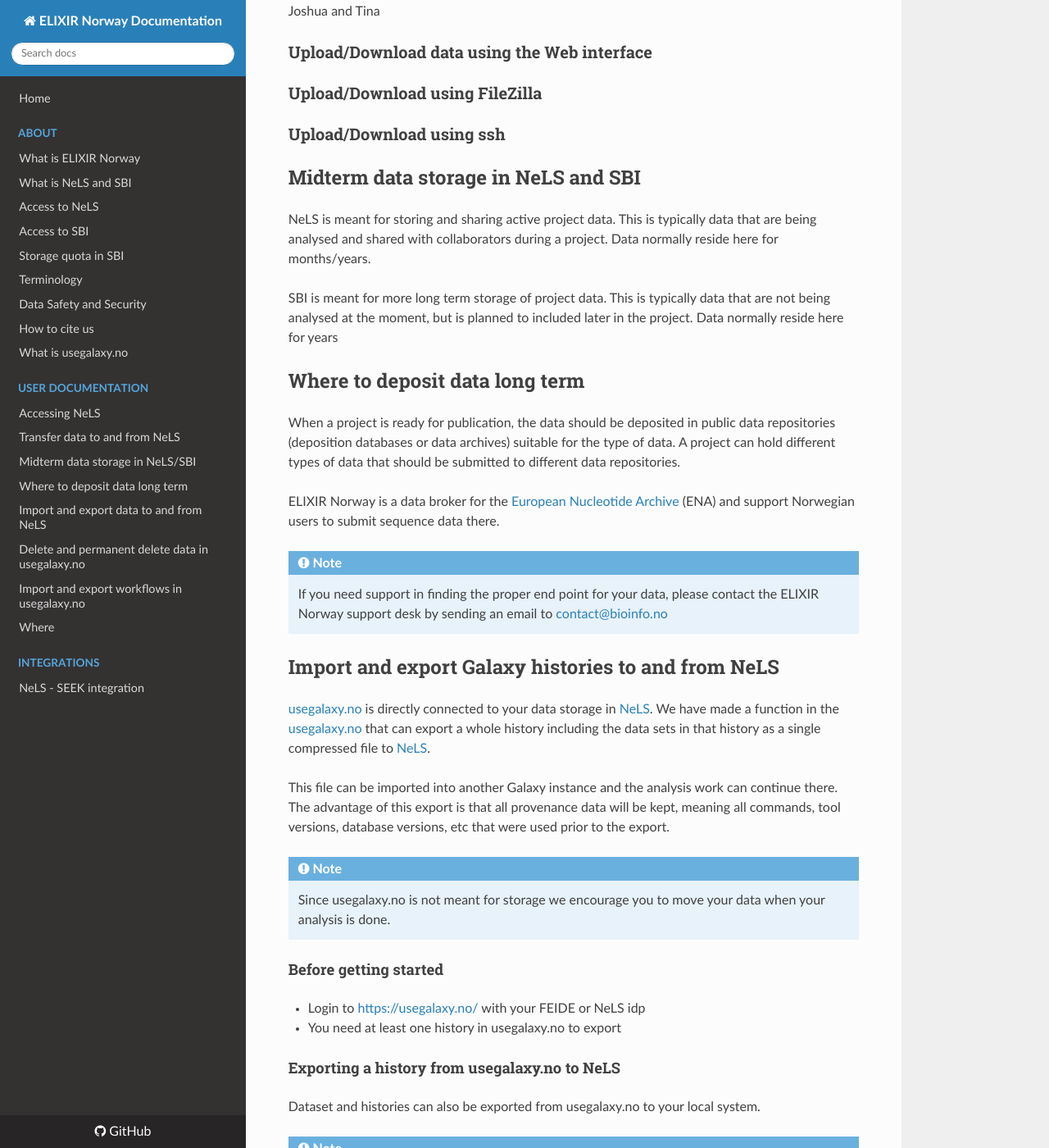
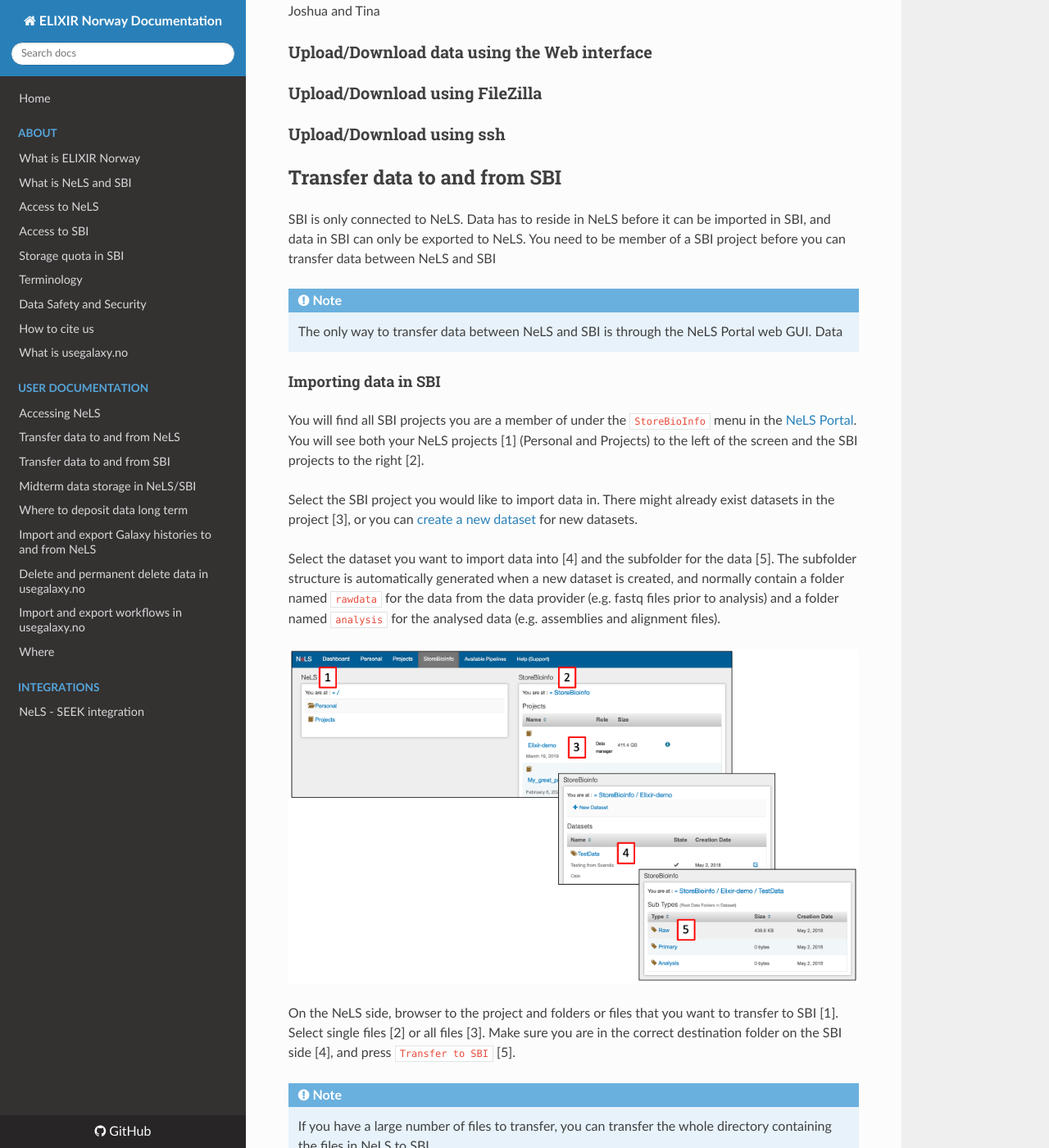
Before and after one commit to elixir-no-nels/nels-docs, an MkDocs documentation site: the page built from docs/user-doc.md, in a window 1280 px wide and 1400 px high, scrolled down 2445 px. Shown: the whole window at 82% size. Built offline with MkDocs 1.6.1, drawn with Linux system fonts in a browser that asks for light colours; nearby versions of some CDN libraries; some of the changed text lies outside the part shown.

Commit message:
Added Transfer data to and from SBI
Fixed broken links and added a section "Transfer data to and from SBI"

```diff
--- a/docs/user-doc.md
+++ b/docs/user-doc.md
@@ -32,7 +32,7 @@
 #### SFTP Software
 Programs such as [FileZilla](https://filezilla-project.org/) and [WinSCP](https://winscp.net/eng/download.php) can also be used to access data in NeLS.
 
-Due to needing the SSH key quick connect methods in these tools can not be used. Instead connections have to be properly set up inside the tools’ configurations options such as Filezilla’s Site Manager. Go [here](./user-doc.html#transfer-data-to-and-from-nels) for a detailed description on how to set up the Filezilla connection to NeLS.
+Due to needing the SSH key quick connect methods in these tools can not be used. Instead connections have to be properly set up inside the tools’ configurations options such as Filezilla’s Site Manager. Go [here](user-doc.html#transfer-data-to-and-from-nels) for a detailed description on how to set up the Filezilla connection to NeLS.
 
 !!! info
 
@@ -73,6 +73,58 @@
 ### Upload/Download using FileZilla
 
 ### Upload/Download using ssh
+
+## Transfer data to and from SBI
+SBI is only connected to NeLS. Data has to reside in NeLS before it can be imported in SBI, and data in SBI can only be exported to NeLS. You need to be member of a SBI project before you can transfer data between NeLS and SBI
+
+!!! note
+
+	The only way to transfer data between NeLS and SBI is through the NeLS Portal web GUI. Data
+
+#### Importing data in SBI
+You will find all SBI projects you are a member of under the `StoreBioInfo` menu in the [NeLS Portal](https://nels.bioinfo.no/). You will see both your NeLS projects [1] (Personal and Projects) to the left of the screen and the SBI projects to the right [2].
+
+Select the SBI project you would like to import data in. There might already exist datasets in the project [3], or you can [create a new dataset](user-doc.html#create-new-dataset-in-sbi) for new datasets.
+
+Select the dataset you want to import data into [4] and the subfolder for the data [5]. The subfolder structure is automatically generated when a new dataset is created, and normally contain a folder named `rawdata` for the data from the data provider (e.g. fastq files prior to analysis) and a folder named `analysis` for the analysed data (e.g. assemblies and alignment files).
+
+<p align="middle">
+<img src="images/SBI_NeLS_transfer.png" alt="drawing" width="800"/>
+</p align="middle">
+
+On the NeLS side, browser to the project and folders or files that you want to transfer to SBI [1]. Select single files [2] or all files [3]. Make sure you are in the correct destination folder on the SBI side [4], and press `Transfer to SBI` [5].
+
+!!! note
+
+	If you have a large number of files to transfer, you can transfer the whole directory containing the files in NeLS to SBI
+
+<p align="middle">
+<img src="images/SBI_NeLS_transfer2.png" alt="drawing" width="500"/>
+</p align="middle">
+
+#### Create new dataset in SBI
+Within an existing project [1] you can create a new dataset by pressing `+ New Dataset` [2]. In the window that appear, select the `Dataset type` form the drop-down menu [3]. You also need to give the dataset a `Name` [5] and a short `Description` [5]. Finally, press `Create` to make the new dataset folder in SBI.
+
+<p align="middle">
+<img src="images/SBI_NeLS_transfer3.png" alt="drawing" width="550"/>
+</p align="middle">
+
+!!! note
+
+	If you have a large number of files to transfer, you can transfer the whole directory containing the files in NeLS to SBI
+
+The new dataset should appear on the list of datasets [1] in the project you created it in [2]. This should also have created subfolders for raw data and analysed data [3]. It is possible to edit the `Name` and `Description` of the dataset [4].
+
+<p align="middle">
+<img src="images/SBI_NeLS_transfer4.png" alt="drawing" width="350"/>
+</p align="middle">
+
+#### Exporting data from SBI
+Exporting data from SBI to NeLS is similar to importing files to SBI from NeLS. Make sure you are in the correct destination folder on the NeLS side [1]. On the SBI side, browser to the project and folders or files that you want to transfer to SBI [2], and press `Transfer to NeLS` [3].
+
+<p align="middle">
+<img src="images/SBI_NeLS_transfer5.png" alt="drawing" width="550"/>
+</p align="middle">
 
 ## Midterm data storage in NeLS and SBI
 NeLS is meant for storing and sharing active project data. This is typically data that are being analysed and shared with collaborators during a project. Data normally reside here for months/years.
@@ -139,7 +191,7 @@
 
 !!! note
 
-     We strongly encourage that you copy your histories to NeLS and permanently delete data from usegalaxy.no when you are done with your data analysis. This will free up your personal disk space in usegalaxy.no. To backup data to NeLS see [this documentation](usegalaxy_ImportExport.md)
+     We strongly encourage that you copy your histories to NeLS and permanently delete data from usegalaxy.no when you are done with your data analysis. This will free up your personal disk space in usegalaxy.no. To backup data to NeLS see [this documentation](user-doc.html#import-and-export-galaxy-histories-to-and-from-nels)
 
 ### Delete datasets
 Select the dataset(s) you want to delete (temporary) by pressing "**X**" next to the dataset in your "**History**" panel [1]. The dataset should disappear from you history, but you still access it [2]
--- a/mkdocs.yml
+++ b/mkdocs.yml
@@ -6,7 +6,6 @@
 site_description: Documentation for ELIXIR Norway and the Norwegian e-Infrastructure for Life Sciences - NeLS
 theme: readthedocs
 copyright: This documentation under <a href="https://github.com/elixir-no-nels/nels-docs/blob/main/LICENSE">Creative Commons Attribution Share Alike 4.0 International</a> license
-
 markdown_extensions:
   - admonition
   - toc:
@@ -14,7 +13,7 @@
 nav:
  - Home: 'index.md'
  - About:
-   - What is ELIXIR Norway: './about.html#what-is-elixir-norway'
+   - What is ELIXIR Norway: 'about.html#what-is-elixir-norway'
    - What is NeLS and SBI: 'about.html#what-is-nels-and-sbi'
    - Access to NeLS: 'about.html#access-to-nels'
    - Access to SBI: 'about.html#access-to-sbi'
@@ -26,9 +25,10 @@
  - User Documentation:
    - Accessing NeLS: 'user-doc.html#accessing-nels'
    - Transfer data to and from NeLS: 'user-doc.html#transfer-data-to-and-from-nels'
+   - Transfer data to and from SBI: 'user-doc.html#transfer-data-to-and-from-sbi'
    - Midterm data storage in NeLS/SBI: 'user-doc.html#midterm-data-storage-in-nels-and-sbi'
    - Where to deposit data long term: 'user-doc.html#where-to-deposit-data-long-term'
-   - Import and export data to and from NeLS: 'user-doc.html#import-and-export-galaxy-histories-to-and-from-nels'
+   - Import and export Galaxy histories to and from NeLS: 'user-doc.html#import-and-export-galaxy-histories-to-and-from-nels'
    - Delete and permanent delete data in usegalaxy.no: 'user-doc.html#delete-and-permanent-delete-data-in-usegalaxyno'
    - Import and export workflows in usegalaxy.no: 'user-doc.html#import-and-export-workflows-in-usegalaxyno'
    - Where: 'user-doc.html#Where'
```
Also changed, not shown: docs/index.md (+12 -11 lines), docs/images/SBI_NeLS_transfer.png (added), docs/images/SBI_NeLS_transfer2.png (added), docs/images/SBI_NeLS_transfer3.png (added), docs/images/SBI_NeLS_transfer4.png (added), docs/images/SBI_NeLS_transfer5.png (added).
